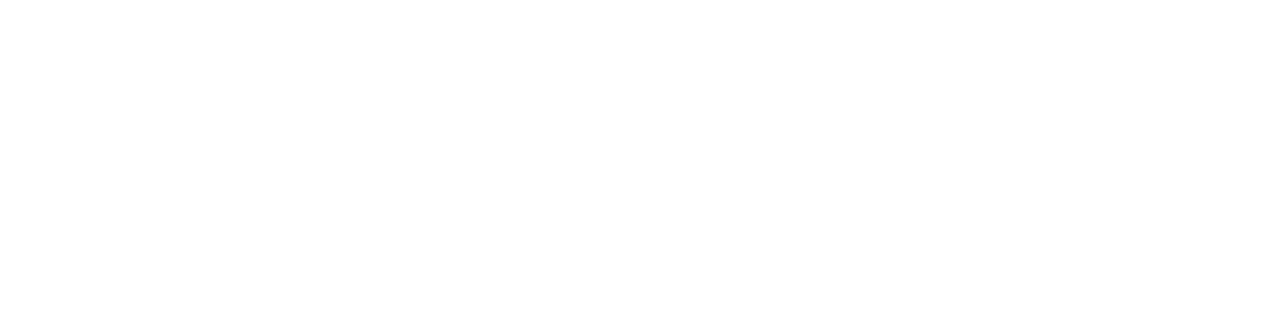
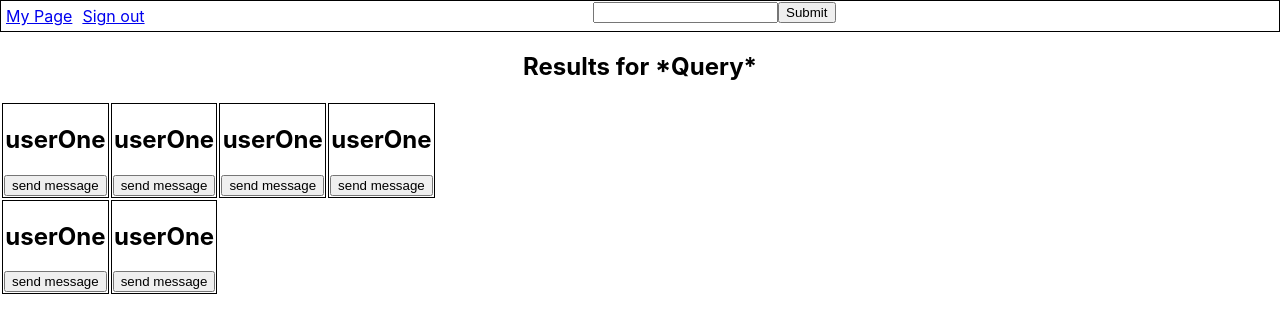
Before and after one commit to BrittniLudington/messenger, a React (Create React App) app: page /search/1 in a window 1280 px wide. Shown: the top 332 px of the page. Built offline with nearby package versions, Linux system fonts and the light colour scheme.

Commit message:
modifications and adding now-build into package

```diff
--- a/package.json
+++ b/package.json
@@ -12,7 +12,8 @@
     "start": "react-scripts start",
     "build": "react-scripts build",
     "test": "react-scripts test",
-    "eject": "react-scripts eject"
+    "eject": "react-scripts eject",
+    "now-build": "react-scripts build"
   },
   "eslintConfig": {
     "extends": "react-app"
--- a/src/App.js
+++ b/src/App.js
@@ -2,6 +2,7 @@ import React from 'react';
 import {Switch, Route, Redirect} from 'react-router-dom';
 import loginsignup from './components/loginsignup';
 import userPage from './components/userpage';
+import SearchResults from './components/search';
 
 import './App.css';
 
@@ -12,6 +13,7 @@ function App() {
       <Redirect exact from='/' to='/login'></Redirect>
       <Route path='/login' component={loginsignup}></Route>
       <Route path="/user/:username" component={userPage}></Route>
+      <Route path="/search/:username" component={SearchResults}></Route>
       </Switch>
     </div>
   );
--- a/src/components/loginsignup.js
+++ b/src/components/loginsignup.js
@@ -12,7 +12,7 @@ export default class loginsignup extends Component
             </header>
             <div aria-label="log in">
             <h2>Log in</h2>
-            <form id = "loginForm">
+            <form id = "loginForm" onSubmit={(e) =>handleLogin(e, this.props)}>
                 <label htmlFor="true" name="username">Username:</label>
                 <input type="text" name="username" className="block"/>
                 <label htmlFor="true" name="password">Password:</label>
@@ -29,3 +29,10 @@ export default class loginsignup extends Component
         );
     }
 }
+
+function handleLogin(e,props)
+{
+    e.preventDefault();
+    props.history.push(`/user/test`);
+
+}
--- a/src/components/navbar.js
+++ b/src/components/navbar.js
@@ -1,19 +1,35 @@
-import React from 'react';
-import {Link} from 'react-router-dom';
+import React, {Component} from 'react';
+import {Link,Redirect} from 'react-router-dom';
 import '../style/navbarstyle.css';
 
-function Navbar()
+class Navbar extends Component
 {
+    render()
+    {
+        let query = "";
+        function handleChange(newQuery)
+        {
+            query = newQuery.target.value;
+        }
+        console.log(this.props);
         return (
             <section aria-label = "navbar" className = "navbar">
-            <Link to = {'./userpage/test'} className = "entry">My Page</Link>
-            <Link to = {'./login'} className = "entry">Sign out</Link>
-            <form aria-label = "search">
-                <input type = "text"/>
+                <Link to = {'/user/test'} className = "entry">My Page</Link>
+                <Link to = {'/login'} className = "entry">Sign out</Link>
+                <form aria-label = "search" onSubmit={(e) => handleSearch(e, query,this.props)}>
+                    <input type = "text"  onChange={handleChange}/>
                     <input type = "submit"/>
                 </form>
             </section>
         );
     }
 
+}
+
+function handleSearch(e, query,props)
+{
+    e.preventDefault();
+    return <Redirect to={`/search/${query}`}/>;
+}
+
 export default Navbar;
--- /dev/null
+++ b/src/components/search.js
@@ -0,0 +1,48 @@
+import React from 'react';
+import '../style/searchstyle.css';
+import Navbar from './navbar';
+function SearchResults(props)
+{
+    return (
+        <section aria-label="search results">
+            <Navbar/>
+            <h1>Results for *Query*</h1>
+        <table aria-label="users found in query">
+            <tbody>
+            <tr>
+                <td>
+                    <h2>userOne</h2>
+                    <button>send message</button>
+                </td>
+                <td>
+                        <h2>userOne</h2>
+                        <button>send message</button>
+                </td>
+                <td>
+                        <h2>userOne</h2>
+                        <button>send message</button>
+                </td>
+                <td>
+                        <h2>userOne</h2>
+                        <button>send message</button>
+                </td>
+            </tr>
+            <tr>
+                    <td>
+                            <h2>userOne</h2>
+                            <button>send message</button>
+                    </td>
+                    <td>
+                            <h2>userOne</h2>
+                            <button>send message</button>
+                    </td>
+
+            </tr>
+            </tbody>
+
+        </table>
+        </section>
+    );
+}
+
+export default SearchResults;
```
Lines whose indentation alone changed are shown as unchanged.
